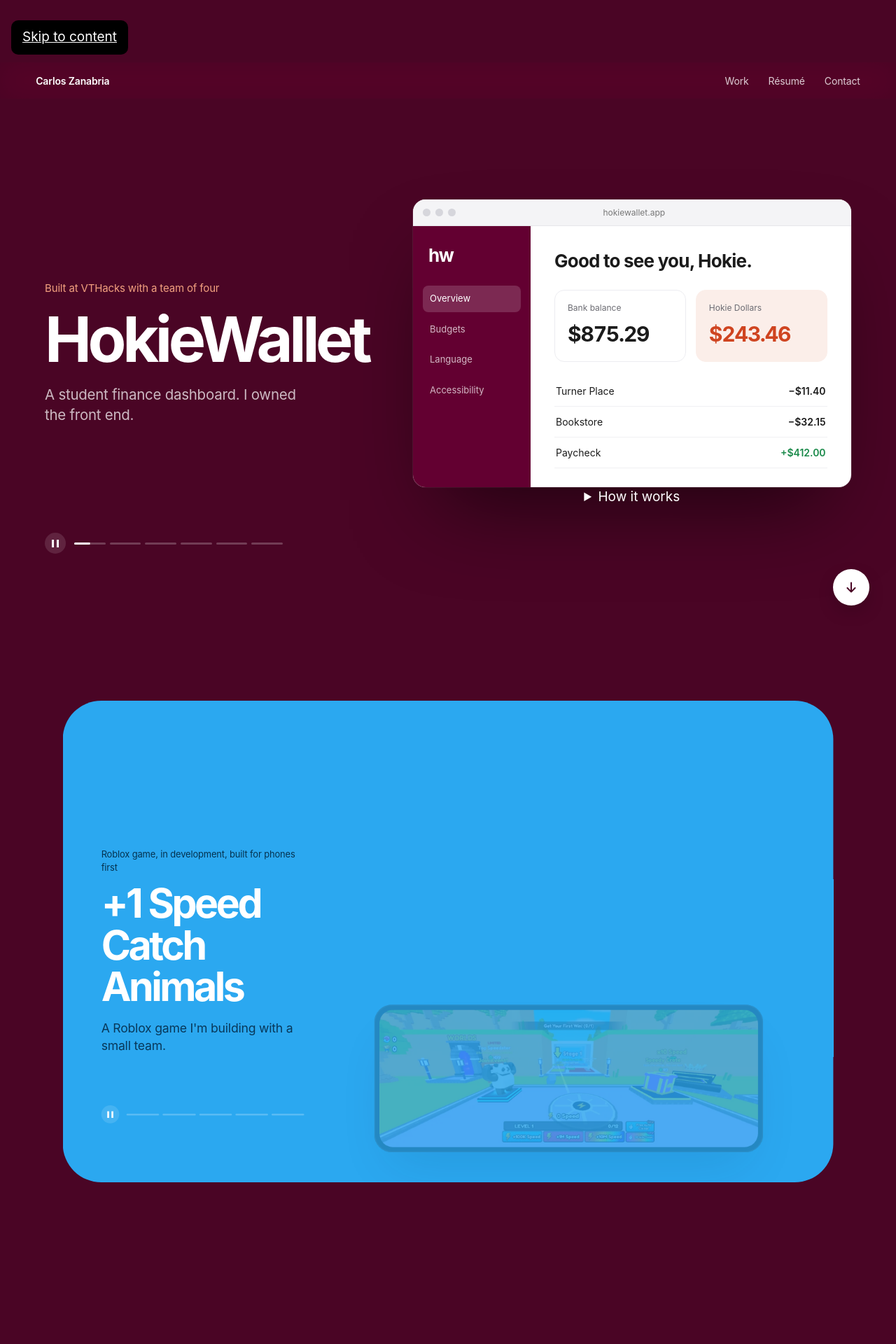
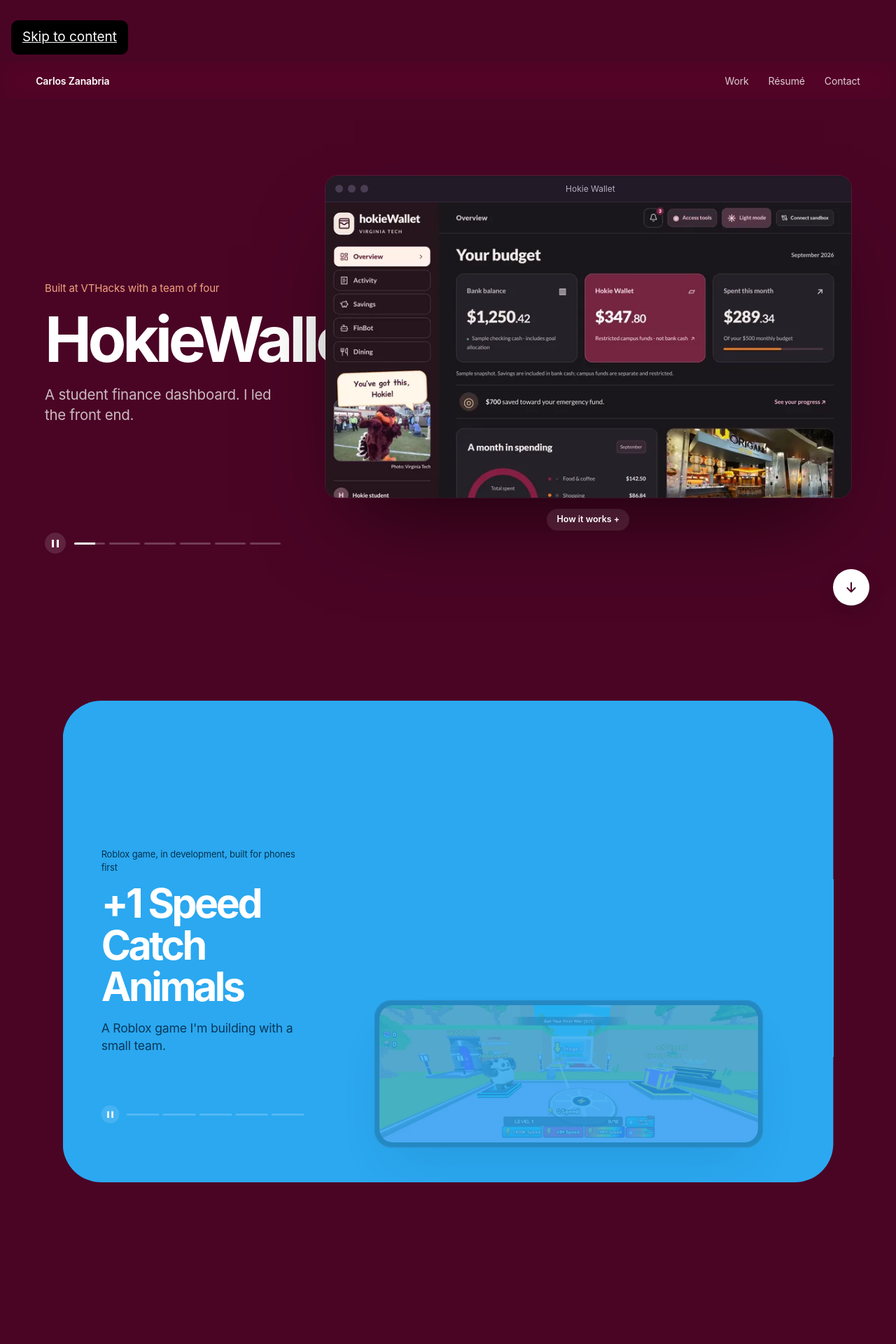
Before and after one commit to CarlosZanabria618/carlos-os-portfolio, a Flask app: page / in a window 1280 px wide, after a click on "Work". Shown: the part 711-2631 px from the top of the page at 70% size. Run offline with Flask 3, Linux system fonts and the light colour scheme; data comes from the database, SQL or seed files in the repository.

Commit message:
Real HokieWallet screens, new headline, email menu

```diff
--- a/code/static/home.css
+++ b/code/static/home.css
@@ -327,3 +327,41 @@ kbd{font:inherit;font-size:.9em;padding:1px 7px;border-radius:6px;background:#ff
   .marquee.alt span:nth-child(n+9){display:none}
 }
 body:not(.ink-dark) .next-btn{background:var(--navy);color:#fff}
+
+/* How it works: tucked behind a small pill so the stage stays quiet */
+.how{margin-top:16px;font-size:13px;color:var(--ink-2);text-align:center;max-width:52ch}
+.how summary{display:inline-block;list-style:none;cursor:pointer;padding:6px 14px;border-radius:999px;background:color-mix(in srgb,var(--ink) 9%,transparent);color:var(--ink);font-weight:600;font-size:12.5px}
+.how summary::-webkit-details-marker{display:none}
+.how summary::after{content:" +"}
+.how[open] summary::after{content:" −"}
+.how p{margin-top:10px;line-height:1.45}
+.ch-game .how,.ch-game .how summary{color:#05324f}
+.js .chapter .stage{cursor:pointer}
+.chapter .stage a,.chapter .stage button{cursor:pointer}
+.me{width:clamp(200px,19vw,280px)}
+@media (max-width:860px){.how{margin-top:8px}.me{width:min(62vw,260px)}}
+
+/* HokieWallet: real app screens */
+.browser{aspect-ratio:auto;background:#17121a}
+.browser-bar{background:#221a26;border-bottom-color:#33283a}
+.browser-bar i{background:#4a3d52}.browser-bar span{color:#b9adc2}
+.hw-frame{position:relative;aspect-ratio:16/9;overflow:hidden}
+.hw-real{position:absolute;inset:0;width:100%;height:100%;object-fit:cover;opacity:0;transform:scale(1.03);transition:opacity .55s var(--ease),transform .9s var(--ease)}
+.hw-real.is-on{opacity:1;transform:none}
+.no-js .hw-real[data-screen="1"]{opacity:1;transform:none}
+@media (max-width:860px){.browser{height:auto}}
+/* Email menu */
+.mail{position:relative;display:inline-block}
+.mail .btn{border:0;font:inherit;font-size:16px;font-weight:600;cursor:pointer}
+.mail-menu{position:absolute;left:50%;bottom:calc(100% + 12px);transform:translateX(-50%);z-index:5;display:grid;min-width:250px;padding:8px;border-radius:16px;background:#fff;box-shadow:0 24px 50px -16px rgba(11,27,58,.4),0 0 0 1px rgba(11,27,58,.08);text-align:left}
+.mail-menu[hidden]{display:none}
+.mail-addr{padding:8px 12px 10px;font-size:13px;color:#4b5a7a;border-bottom:1px solid #e6ecf7;margin-bottom:6px;user-select:all}
+.mail-menu a,.mail-menu button{display:block;width:100%;padding:10px 12px;border:0;border-radius:10px;background:none;font:inherit;font-size:15.5px;font-weight:500;color:var(--navy);text-align:left;text-decoration:none;cursor:pointer}
+.mail-menu a:hover,.mail-menu button:hover,.mail-menu a:focus-visible,.mail-menu button:focus-visible{background:#eef3fd}
+.ch-wallet .stage{grid-template-columns:minmax(280px,.62fr) 1.38fr}
+.ch-wallet .device-wrap{width:100%;min-width:0}
+.ch-wallet .browser{width:100%;max-width:940px}
+@media (max-width:860px){.ch-wallet .stage{grid-template-columns:1fr}}
+.intro-title{font-size:clamp(46px,7.2vw,106px)}
+.me{bottom:-24px}
+@media (max-width:860px){.me{bottom:auto}}
--- a/code/static/pages.css
+++ b/code/static/pages.css
@@ -111,3 +111,4 @@ h1,h2,h3,p,dl,dd{margin:0}
   .resume-section h2{grid-row:auto}
 }
 @media (prefers-reduced-motion:reduce){*{transition-duration:.01ms!important}}
+.case-shot{display:block;width:100%;height:auto;margin-top:-5vh;border-radius:18px;box-shadow:0 40px 80px -30px rgba(11,27,58,.55),0 0 0 1px rgba(11,27,58,.1)}
--- a/code/static/story.js
+++ b/code/static/story.js
@@ -267,6 +267,21 @@
     if (testsBar) testsBar.classList.toggle('ok', c > checks.length);
   }
 
+  /* Email menu: Gmail, Outlook, default mail app, or copy */
+  document.querySelectorAll('[data-mail]').forEach(wrap => {
+    const btn = wrap.querySelector('button'), menu = wrap.querySelector('.mail-menu');
+    const set = open => { menu.hidden = !open; btn.setAttribute('aria-expanded', String(open)); if (open) menu.querySelector('a').focus(); };
+    btn.addEventListener('click', e => { e.stopPropagation(); set(menu.hidden); });
+    document.addEventListener('click', e => { if (!wrap.contains(e.target)) set(false); });
+    wrap.addEventListener('keydown', e => { if (e.key === 'Escape') { set(false); btn.focus(); } e.stopPropagation(); });
+    const copy = wrap.querySelector('[data-copy]');
+    copy.addEventListener('click', async () => {
+      try { await navigator.clipboard.writeText(copy.dataset.copy); copy.textContent = 'Copied'; }
+      catch { copy.textContent = copy.dataset.copy; }
+      setTimeout(() => { copy.textContent = 'Copy address'; }, 1800);
+    });
+  });
+
   /* Contact buttons lean toward the pointer */
   document.querySelectorAll('.contact .btn').forEach(b => {
     b.addEventListener('pointermove', e => {
@@ -280,10 +295,10 @@
   /* Playback: each chapter fills one screen and plays its beats on a timer.
      Arrow keys, Page Up/Down and Space jump a whole chapter. */
   const timing = {
-    wallet: [3000, 2600, 2600, 3600, 3000, 4000],
-    game: [3000, 2600, 2800, 4400, 3600],
-    secret: [2800, 2400, 2600, 2400, 3400],
-    os: [2800, 3200, 3600],
+    wallet: [2200, 1900, 1900, 2800, 2300, 3200],
+    game: [2200, 1900, 2000, 3400, 2800],
+    secret: [2000, 1800, 2000, 1800, 2600],
+    os: [2000, 2400, 2800],
   };
   const play = chapters.filter(ch => timing[ch.name]);
   play.forEach(ch => {
@@ -301,6 +316,14 @@
     ch.pp = bar.querySelector('.pp');
     ch.segs = [...bar.querySelectorAll('.seg')];
     ch.segs.forEach((b, k) => b.addEventListener('click', () => { ch.t = ch.durs.slice(0, k).reduce((a, d) => a + d, 0) + 1; ch.paused = false; }));
+    // Click or tap anywhere on the stage to skip to the next part
+    ch.el.addEventListener('click', e => {
+      if (e.target.closest('a,button,canvas,details,summary')) return;
+      const [step] = timeline(ch);
+      if (ch.t >= ch.total || step >= ch.durs.length - 1) { go(1); return; }
+      ch.t = ch.durs.slice(0, step + 1).reduce((x, d) => x + d, 0) + 1;
+      ch.paused = false;
+    });
     ch.pp.addEventListener('click', () => {
       if (ch.t >= ch.total) { ch.t = 0; ch.paused = false; }
       else ch.paused = !ch.paused;
--- a/code/templates/base.html
+++ b/code/templates/base.html
@@ -4,11 +4,11 @@
 <meta charset="utf-8"><meta name="viewport" content="width=device-width,initial-scale=1">
 <meta name="theme-color" content="#f1f5fc"><meta name="color-scheme" content="light">
 <title>{{ title }} · Carlos Zanabria</title>
-<meta name="description" content="Carlos Zanabria builds interfaces. Computer Science at Virginia Tech, seeking Summer 2027 internships.">
-<meta property="og:title" content="{{ title }} · Carlos Zanabria"><meta property="og:description" content="I build interfaces you can feel. Computer Science at Virginia Tech."><meta property="og:type" content="website">
+<meta name="description" content="Carlos Zanabria builds front ends. Computer Science at Virginia Tech, seeking Summer 2027 internships.">
+<meta property="og:title" content="{{ title }} · Carlos Zanabria"><meta property="og:description" content="I build front ends. Computer science at Virginia Tech."><meta property="og:type" content="website">
 <meta property="og:image" content="https://carlos-os-portfolio.onrender.com/static/img/og.jpg"><meta property="og:image:width" content="1200"><meta property="og:image:height" content="630"><meta name="twitter:card" content="summary_large_image">
 <link rel="icon" href="{{ url_for('static',filename='favicon.svg') }}" type="image/svg+xml">
-<link rel="stylesheet" href="{{ url_for('static',filename='pages.css') }}?v=1">
+<link rel="stylesheet" href="{{ url_for('static',filename='pages.css') }}?v=2">
 </head><body>
 <a class="skip" href="#main">Skip to content</a>
 <header class="topbar">
--- a/code/templates/detail.html
+++ b/code/templates/detail.html
@@ -15,6 +15,7 @@
       </div>
     </div>
   </header>
+  {% if item.slug == 'hokiewallet' %}<div class="content-wrap"><img class="case-shot" src="{{ url_for('static',filename='img/hw-overview.webp') }}" width="1600" height="900" alt="The Hokie Wallet overview screen in dark mode, showing bank balance, campus funds and spending this month, with sample data."></div>{% endif %}
   <div class="content-wrap case-body">
     <section class="case-story"><h2>What I did</h2><p>{{ item.detail }}</p></section>
     <aside class="case-facts" aria-label="Project overview">
--- a/code/templates/home.html
+++ b/code/templates/home.html
@@ -5,10 +5,10 @@
 <meta charset="utf-8">
 <meta name="viewport" content="width=device-width,initial-scale=1">
 <meta name="theme-color" content="#f1f5fc">
-<title>Carlos Zanabria, interfaces you can feel</title>
-<meta name="description" content="Carlos Zanabria builds interfaces. Scroll through HokieWallet, +1 Speed Catch Animals, TopSecret and this site. Computer Science at Virginia Tech, seeking Summer 2027 internships.">
+<title>Carlos Zanabria, front-end developer</title>
+<meta name="description" content="Carlos Zanabria builds front ends. Watch HokieWallet, +1 Speed Catch Animals, TopSecret and this site. Computer Science at Virginia Tech, seeking Summer 2027 internships.">
 <meta property="og:title" content="Carlos Zanabria">
-<meta property="og:description" content="I build interfaces you can feel. Four projects that play themselves. Computer Science at Virginia Tech.">
+<meta property="og:description" content="I build front ends. Four projects that play themselves. Computer science at Virginia Tech, seeking a Summer 2027 internship.">
 <meta property="og:type" content="website">
 <meta property="og:url" content="https://carlos-os-portfolio.onrender.com/">
 <meta property="og:image" content="https://carlos-os-portfolio.onrender.com/static/img/og.jpg">
@@ -16,9 +16,9 @@
 <meta property="og:image:height" content="630">
 <meta name="twitter:card" content="summary_large_image">
 <link rel="icon" href="{{ url_for('static',filename='favicon.svg') }}" type="image/svg+xml">
-<link rel="stylesheet" href="{{ url_for('static',filename='home.css') }}?v=6">
+<link rel="stylesheet" href="{{ url_for('static',filename='home.css') }}?v=7">
 <script>document.documentElement.classList.replace('no-js','js')</script>
-<script defer src="{{ url_for('static',filename='story.js') }}?v=6"></script>
+<script defer src="{{ url_for('static',filename='story.js') }}?v=7"></script>
 </head>
 <body class="home">
 <a class="skip" href="#main">Skip to content</a>
@@ -36,8 +36,8 @@
 
   <section class="intro" data-snap data-chapter="intro" data-bg="#f1f5fc" data-ink="light" aria-labelledby="intro-title">
     <div class="intro-stage">
-      <h1 id="intro-title" class="intro-title" data-split aria-label="I build interfaces you can feel.">I build interfaces <br>you can feel.</h1>
-      <p class="intro-lede">I'm Carlos, a computer science student at Virginia Tech. Here are four things I built.</p>
+      <h1 id="intro-title" class="intro-title" data-split aria-label="Hi, I'm Carlos. I build front ends.">Hi, I'm Carlos. <br>I build front ends.</h1>
+      <p class="intro-lede">Computer science at Virginia Tech, looking for a Summer 2027 software internship. Here are four things I built.</p>
       <ul class="jump" aria-label="Projects on this page">
         <li><a href="#hokiewallet"><span class="jump-swatch" style="--c:#630031"></span>HokieWallet</a></li>
         <li><a href="#plus-one"><span class="jump-swatch" style="--c:#2ba8f0"></span>+1 Speed Catch Animals</a></li>
@@ -48,9 +48,9 @@
         <div class="me-photo">
           <img src="{{ url_for('static',filename='img/me-machu-picchu.webp') }}" srcset="{{ url_for('static',filename='img/me-machu-picchu-sm.webp') }} 476w, {{ url_for('static',filename='img/me-machu-picchu.webp') }} 952w" sizes="(max-width: 860px) 60vw, 300px" width="952" height="969" alt="Carlos standing behind his family at Machu Picchu. A hand-drawn red arrow points to him.">
           <svg class="me-arrow" viewBox="0 0 952 969" aria-hidden="true">
-            <path class="arrow-line" pathLength="1" d="M700 60 C 660 180, 550 235, 428 268"/>
-            <path class="arrow-head" pathLength="1" d="M494 208 L 425 269 L 515 282"/>
-            <text x="760" y="95" text-anchor="middle">me</text>
+            <path class="arrow-line" pathLength="1" d="M690 105 Q 560 185 418 286"/>
+            <path class="arrow-head" pathLength="1" d="M498 278 L 418 286 L 456 216"/>
+            <text x="775" y="95" text-anchor="middle">me</text>
           </svg>
         </div>
         <figcaption>With my family at Machu Picchu</figcaption>
@@ -66,18 +66,18 @@
         <article class="beat" data-beat="0">
           <p class="kicker">Built at VTHacks with a team of four</p>
           <h2 id="wallet-title" class="beat-title big">HokieWallet</h2>
-          <p>A student finance dashboard. I owned the front end.</p>
+          <p>A student finance dashboard. I led the front end.</p>
         </article>
         <article class="beat" data-beat="1">
           <h3 class="beat-title">Every balance, one screen.</h3>
           <p>Built in React on a Node.js back end.</p>
         </article>
         <article class="beat" data-beat="2">
-          <h3 class="beat-title">Budgets you can read at a glance.</h3>
-          <p>What you've spent, and what's left.</p>
+          <h3 class="beat-title">Goals you can see.</h3>
+          <p>What you've saved, and what's left.</p>
         </article>
         <article class="beat" data-beat="3">
-          <h3 class="beat-title">More than ten languages.</h3>
+          <h3 class="beat-title">Ten languages.</h3>
           <p>Use it in the language you think in.</p>
         </article>
         <article class="beat" data-beat="4">
@@ -93,60 +93,15 @@
 
       <div class="device-wrap" aria-hidden="true">
         <div class="browser">
-          <div class="browser-bar"><i></i><i></i><i></i><span>hokiewallet.app</span></div>
-          <div class="hw">
-            <aside class="hw-side">
-              <b class="hw-logo">hw</b>
-              <span class="hw-nav" data-screen-link="1">Overview</span>
-              <span class="hw-nav" data-screen-link="2">Budgets</span>
-              <span class="hw-nav" data-screen-link="3">Language</span>
-              <span class="hw-nav" data-screen-link="4">Accessibility</span>
-            </aside>
-            <div class="hw-main">
-              <section class="hw-screen" data-screen="1">
-                <p class="hw-greet" data-greet>Good to see you, Hokie.</p>
-                <div class="hw-cards">
-                  <div class="hw-card"><span>Bank balance</span><strong data-count="1250.42" data-prefix="$">$1,250.42</strong></div>
-                  <div class="hw-card accent"><span>Hokie Dollars</span><strong data-count="347.80" data-prefix="$">$347.80</strong></div>
-                </div>
-                <ul class="hw-tx">
-                  <li><span>Turner Place</span><b>−$11.40</b></li>
-                  <li><span>Bookstore</span><b>−$32.15</b></li>
-                  <li><span>Paycheck</span><b class="in">+$412.00</b></li>
-                </ul>
-              </section>
-              <section class="hw-screen" data-screen="2">
-                <p class="hw-greet">November budget</p>
-                <ul class="hw-budgets">
-                  <li style="--used:.72"><span>Food</span><i></i><b>$216 of $300</b></li>
-                  <li style="--used:.45"><span>Books &amp; supplies</span><i></i><b>$90 of $200</b></li>
-                  <li style="--used:.9"><span>Transportation</span><i></i><b>$54 of $60</b></li>
-                  <li style="--used:.3"><span>Fun</span><i></i><b>$36 of $120</b></li>
-                </ul>
-              </section>
-              <section class="hw-screen" data-screen="3">
-                <p class="hw-greet hw-lang-greet" data-lang-greet>Good to see you, Hokie.</p>
-                <p class="hw-lang-name" data-lang-name>English</p>
-                <div class="hw-lang-dots" data-lang-dots></div>
-              </section>
-              <section class="hw-screen" data-screen="4">
-                <div class="hw-a11y">
-                  <ul class="hw-toggles">
-                    <li data-toggle="0"><span>Larger text</span><i></i></li>
-                    <li data-toggle="1"><span>High contrast</span><i></i></li>
-                    <li data-toggle="2"><span>Reduce motion</span><i></i></li>
-                  </ul>
-                  <div class="hw-preview" data-preview>
-                    <span>Hokie Dollars</span>
-                    <strong>$347.80</strong>
-                    <small>Updated just now</small>
-                  </div>
-                </div>
-              </section>
-            </div>
+          <div class="browser-bar"><i></i><i></i><i></i><span>Hokie Wallet</span></div>
+          <div class="hw-frame">
+            <img class="hw-real" data-screen="1" src="{{ url_for('static',filename='img/hw-overview.webp') }}" srcset="{{ url_for('static',filename='img/hw-overview-sm.webp') }} 800w, {{ url_for('static',filename='img/hw-overview.webp') }} 1600w" sizes="(max-width: 860px) 94vw, 56vw" width="1600" height="900" alt="">
+            <img class="hw-real" data-screen="2" src="{{ url_for('static',filename='img/hw-savings.webp') }}" srcset="{{ url_for('static',filename='img/hw-savings-sm.webp') }} 800w, {{ url_for('static',filename='img/hw-savings.webp') }} 1600w" sizes="(max-width: 860px) 94vw, 56vw" width="1600" height="900" alt="" loading="lazy">
+            <img class="hw-real" data-screen="3" src="{{ url_for('static',filename='img/hw-spanish.webp') }}" srcset="{{ url_for('static',filename='img/hw-spanish-sm.webp') }} 800w, {{ url_for('static',filename='img/hw-spanish.webp') }} 1600w" sizes="(max-width: 860px) 94vw, 56vw" width="1600" height="900" alt="" loading="lazy">
+            <img class="hw-real" data-screen="4" src="{{ url_for('static',filename='img/hw-access.webp') }}" srcset="{{ url_for('static',filename='img/hw-access-sm.webp') }} 800w, {{ url_for('static',filename='img/hw-access.webp') }} 1600w" sizes="(max-width: 860px) 94vw, 56vw" width="1600" height="900" alt="" loading="lazy">
           </div>
         </div>
-        <details class="how"><summary>How it works</summary><p>A clip-path circle reveal, then one stage whose screens, counters and toggles play on a timer you can pause. Sample data.</p></details>
+        <details class="how"><summary>How it works</summary><p>A clip-path circle reveal, then real screens from the app playing on a timer you can pause. Captured in demo mode with sample data.</p></details>
       </div>
     </div>
   </section>
@@ -319,7 +274,16 @@
     <h2 id="contact-title" class="contact-title">Let's build something.</h2>
     <p class="contact-lede">I'm looking for a Summer 2027 software or data internship in Northern Virginia or remote.</p>
     <p class="actions center">
-      <a class="btn solid" href="mailto:andrezanabria6180@gmail.com">Email me</a>
+      <span class="mail" data-mail>
+        <button type="button" class="btn solid" aria-haspopup="true" aria-expanded="false" aria-controls="mail-menu">Email me</button>
+        <span class="mail-menu" id="mail-menu" hidden>
+          <span class="mail-addr">andrezanabria6180@gmail.com</span>
+          <a href="https://mail.google.com/mail/?view=cm&amp;fs=1&amp;to=andrezanabria6180@gmail.com" target="_blank" rel="noopener">Open in Gmail</a>
+          <a href="https://outlook.office.com/mail/deeplink/compose?to=andrezanabria6180@gmail.com" target="_blank" rel="noopener">Open in Outlook</a>
+          <a href="mailto:andrezanabria6180@gmail.com">Open in my mail app</a>
+          <button type="button" data-copy="andrezanabria6180@gmail.com">Copy address</button>
+        </span>
+      </span>
       <a class="btn ghost" href="{{ url_for('static',filename='Carlos_Zanabria_Resume_Updated.pdf') }}">Download résumé</a>
     </p>
     <p class="contact-links"><a href="https://github.com/CarlosZanabria618">GitHub</a><a href="https://www.linkedin.com/in/carlos-zanabria">LinkedIn</a><a href="{{ url_for('resume') }}">Résumé page</a></p>
```
Also changed, not shown: code/static/img/hw-access-sm.webp (added), code/static/img/hw-access.webp (added), code/static/img/hw-overview-sm.webp (added), code/static/img/hw-overview.webp (added), code/static/img/hw-savings-sm.webp (added), code/static/img/hw-savings.webp (added), code/static/img/hw-spanish-sm.webp (added), code/static/img/hw-spanish.webp (added), code/static/img/og.jpg.
